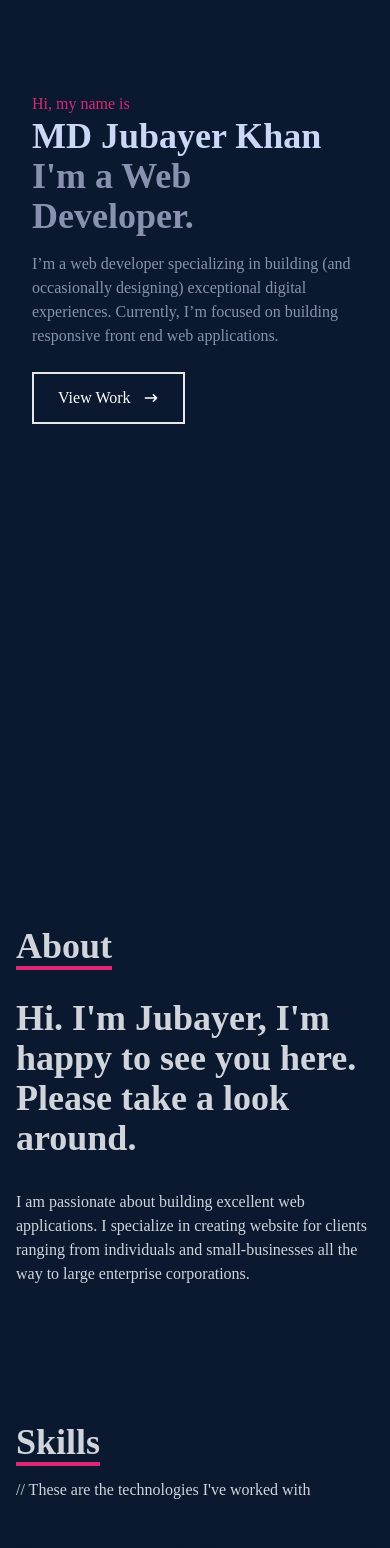
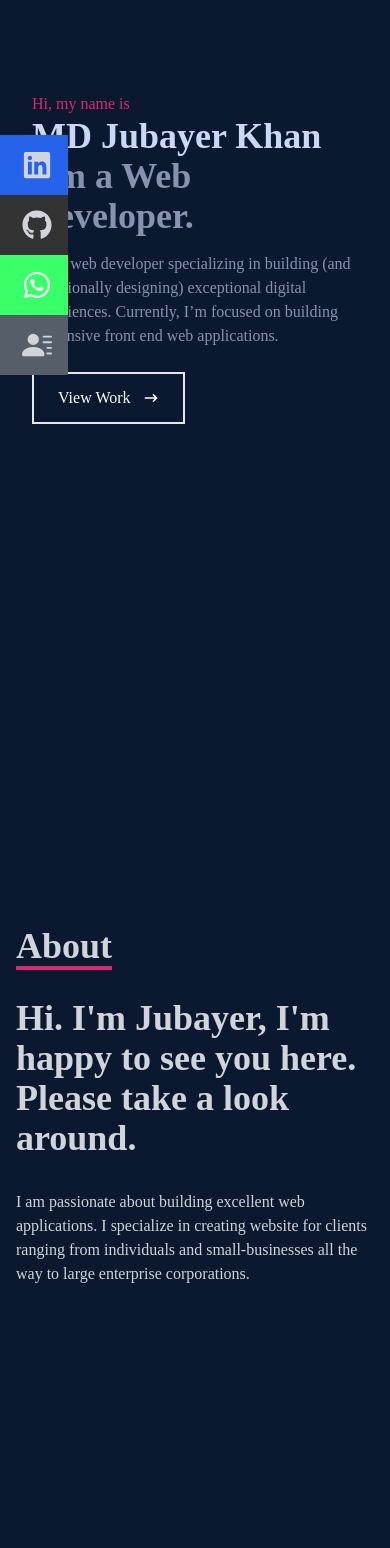
Before and after one commit to MD-Jubayer-Khan/My-portfolio, a React (Create React App) app: page / in a window 390 px wide. Shown: the part 160-1708 px from the top of the page. Built offline with nearby package versions, Linux system fonts and the light colour scheme.

Commit message:
solved some responsive issue

```diff
--- a/src/components/Contact.jsx
+++ b/src/components/Contact.jsx
@@ -6,7 +6,7 @@ const Contact = () => {
         <form method='POST' action="https://getform.io/f/01dc2652-899d-4c57-9544-85a69bb591d0" className='flex flex-col max-w-[600px] w-full'>
             <div className='pb-8'>
                 <p className='text-4xl font-bold inline border-b-4 border-pink-600 text-gray-300'>Contact</p>
-                <p className='text-gray-300 py-4'>// Submit the form or shoot me an email on - mdjubayerkhan001@gmail.com</p>
+                <p className='text-gray-300 py-4'> Submit the form or shoot me an email on - mdjubayerkhan001@gmail.com</p>
             </div>
             <input className='bg-[#ccd6f6] p-2' type="text" placeholder='Name' name='name' />
             <input className='my-4 p-2 bg-[#ccd6f6]' type="email" placeholder='Email' name='email' />
--- a/src/components/Navbar.jsx
+++ b/src/components/Navbar.jsx
@@ -95,7 +95,7 @@ const Navbar = () => {
       </ul>
 
       {/* Social icons */}
-      <div className='hidden lg:flex fixed flex-col top-[35%] left-0'>
+      <div className='flex fixed flex-col top-[35%] left-2 '>
         <ul>
           <li className='w-[160px] h-[60px] flex justify-between items-center ml-[-100px] hover:ml-[-10px] duration-300 bg-blue-600'>
             <a
@@ -118,7 +118,7 @@ const Navbar = () => {
           <li className='w-[160px] h-[60px] flex justify-between items-center ml-[-100px] hover:ml-[-10px] duration-300 bg-[#3aff68]'>
             <a
               className='flex justify-between items-center w-full text-white'
-              href="http://wa.me/01937013572"
+              href="http://wa.me/+8801937013572"
               target="_blank" rel="noreferrer"
             >
               Whatsapp <FaWhatsapp size={30} />
--- a/src/components/Skills.jsx
+++ b/src/components/Skills.jsx
@@ -15,12 +15,12 @@ import Figma from '../assets/figma.png'
 
 const Skills = () => {
   return (
-    <div name='skills' className='w-full h-screen bg-[#0a192f] text-gray-300'>
+    <div name='skills' className='w-full bg-[#0a192f] text-gray-300'>
       {/* Container */}
       <div className='max-w-[1000px] mx-auto p-4 flex flex-col justify-center w-full h-full'>
           <div>
               <p className='text-4xl font-bold inline border-b-4 border-pink-600 '>Skills</p>
-              <p className='py-4'>// These are the technologies I've worked with</p>
+              <p className='py-4'> These are the technologies I've worked with</p>
           </div>
 
           <div className='w-full grid grid-cols-2 sm:grid-cols-4 gap-4 text-center py-8'>
```
